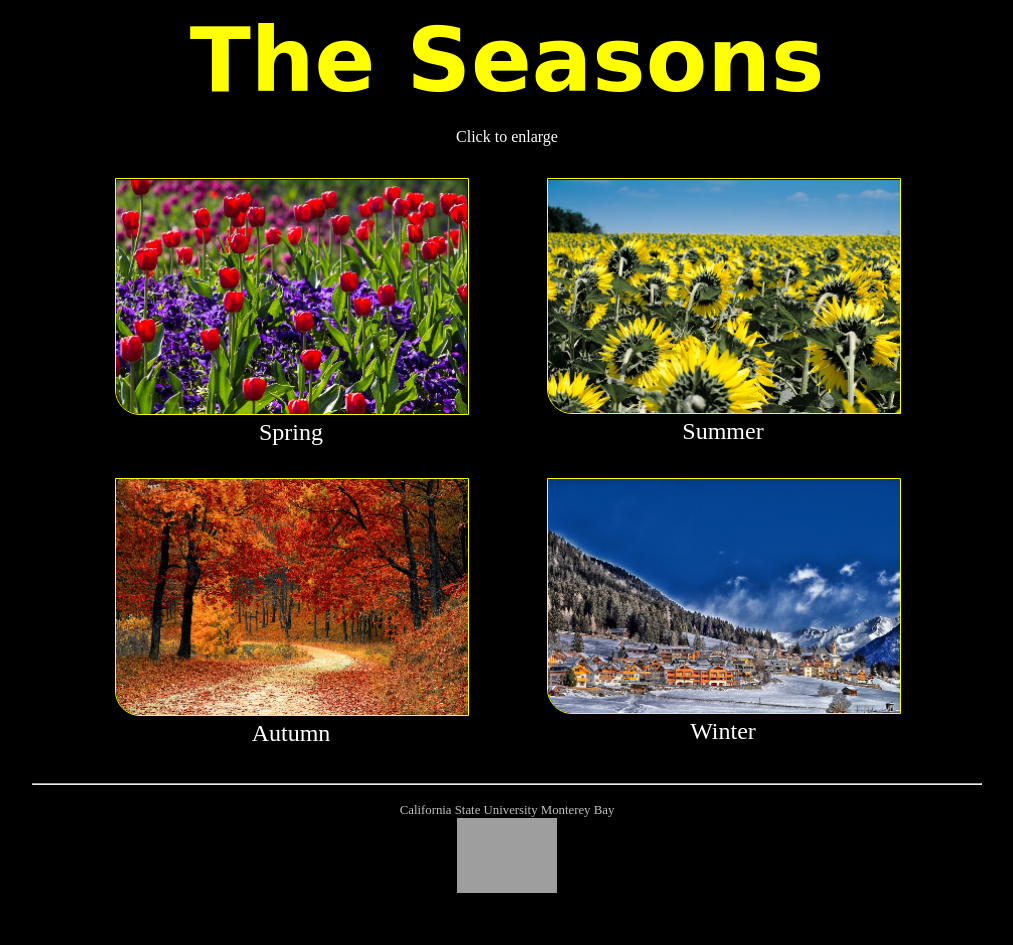
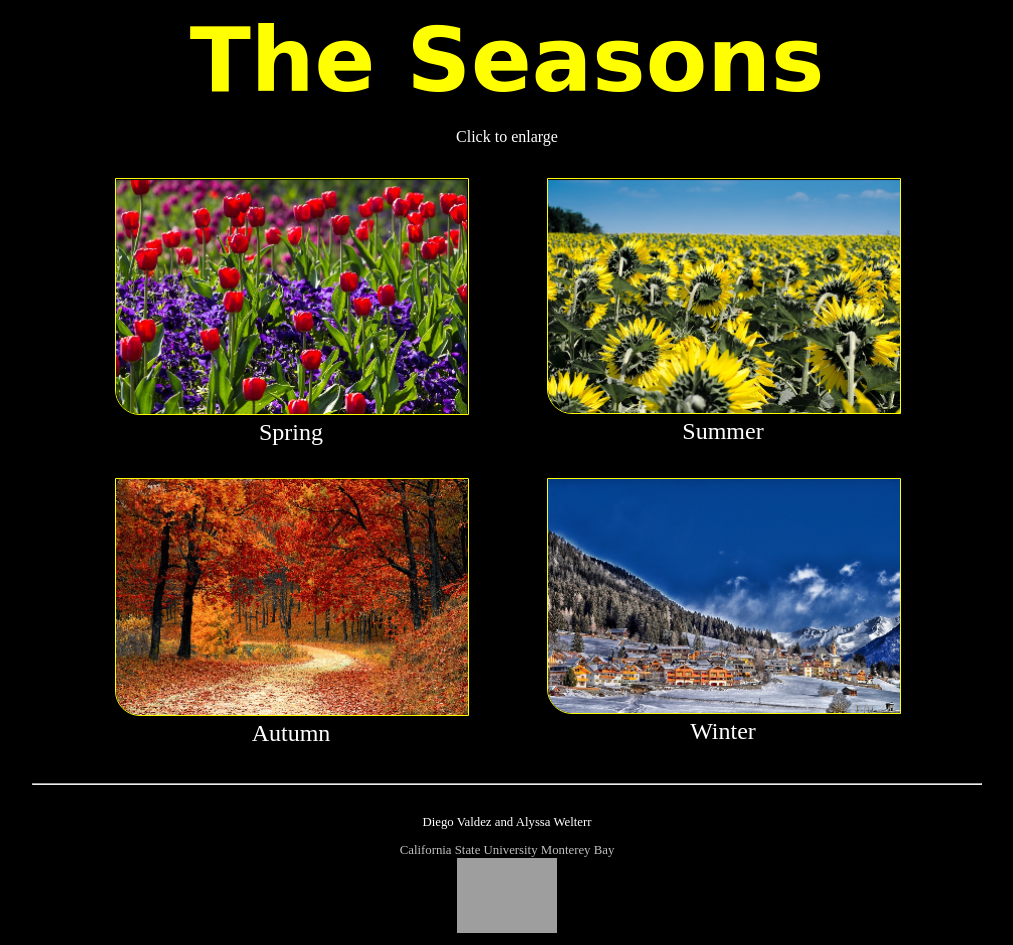
Before and after one commit to divaldez7464/divaldez7464.github.io, a plain HTML site: page CST251/Practice/Selector_Practice/index.html in a window 1280 px wide. Shown: the whole page, without its empty margins (133-1146 px from the left). Before the commit the page ends 905 px from the top, so only its background shows below. Drawn offline with Linux system fonts and the light colour scheme; grey boxes are pictures that could not be loaded.

Commit message:
Update index.html

```diff
--- a/CST251/Practice/Selector_Practice/index.html
+++ b/CST251/Practice/Selector_Practice/index.html
@@ -57,6 +57,7 @@
         <hr>
 
         <footer>
+            <p>Diego Valdez and Alyssa Welterr</p>
             California State University Monterey Bay
             <br><img class="logo" src="https://csumb.space/cst/336/midterm/csumb/img/csumb_logo.png">
         </footer>
```
